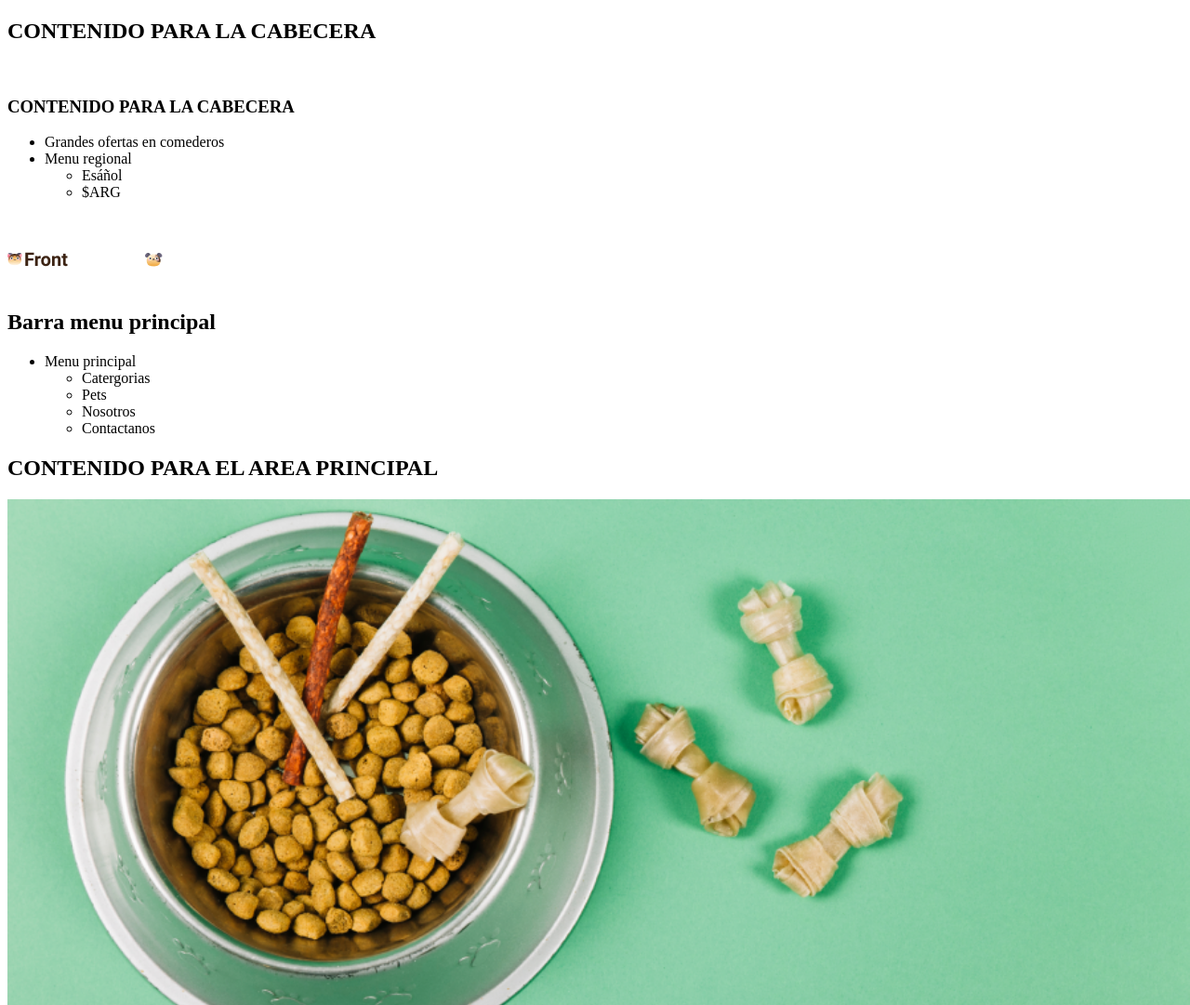
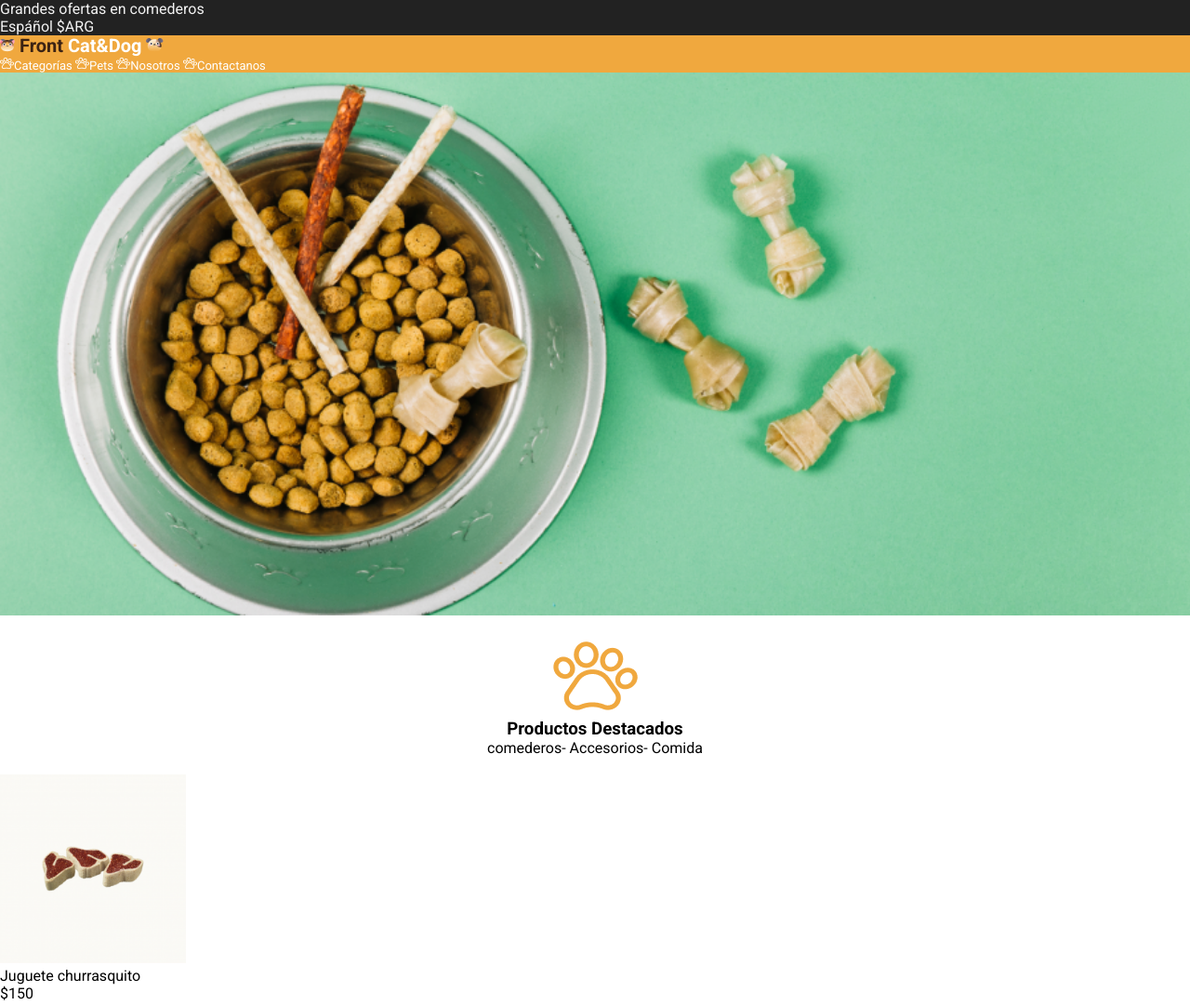
Before and after one commit to bcollin327/ProyFrend, a plain HTML site: page index.html in a window 1280 px wide. Shown: the top 1081 px of the page at 93% size. Drawn offline with Linux system fonts and the light colour scheme.

Commit message:
agregando hoja de estilo

```diff
--- /dev/null
+++ b/css/estilo.css
@@ -0,0 +1,63 @@
+@import url("https://fonts.googleapis.com/css2?family=Roboto:wght@100;400;700&display=swap");
+
+* {
+  font-family: Roboto, sans-serif;
+  margin: 0;
+  padding: 0;
+  box-sizing: border-box;
+}
+
+.header-container-top {
+  background-color: #222222;
+  color: #f3f3f3;
+  font-weight: 400;
+}
+
+.header-lista li {
+    display: inline;
+}
+.header-lista {
+  list-style: none;
+
+}
+
+.nav-links li{
+    display: inline;
+
+}
+.header-container-bottom {
+  background-color: #f0a83e;
+
+}
+
+.logo-base {
+  font-size: 20px;
+  font-weight: 700;
+  line-height: 23.44px;
+  color: #ffffff;
+}
+
+.logo-first {
+  color: #3c2313;
+}
+
+.nav-links {
+  list-style: none;
+  color: #ffffff;
+  font-weight: 400;
+  font-size: 13px;
+
+}
+
+.patita {
+    text-align: center;
+
+
+}
+.menu-destacado li{
+    display: inline;
+}
+h2 {
+    text-align: center;
+    margin-top: 30px;
+}
--- a/index.html
+++ b/index.html
@@ -5,61 +5,77 @@
     <meta charset="UTF-8">
     <meta http-equiv="X-UA-Compatible" content="IE=edge">
     <meta name="viewport" content="width=device-width, initial-scale=1.0">
+    <link rel="stylesheet" href="css/estilo.css" />
     <title>Proyecto</title>
 </head>
 
 <body>
     <header>
-        <h2>CONTENIDO PARA LA CABECERA</h2>
-        <br>
-        <h3>CONTENIDO PARA LA CABECERA</h3>
-        <ul>
-            <li>Grandes ofertas en comederos</li>
-            <li>Menu regional
-                <ul>
-                    <li>Esáñol</li>
+        <section class="header-container-top">
+            <p>Grandes ofertas en comederos</p>
+            <ul class="header-lista">
+                <li>Espáñol</li>
                 <li>$ARG</li>
             </ul>
+
+
+        </section>
+        <section class="header-container-bottom">
+            <p class="logo-base">
+                <img src="img/Cat.png" alt="gato" />
+                <span class="logo-first">Front</span>
+                Cat&Dog
+                <img src="img/Dog.png" alt="perro">
+            </p>
+            <nav>
+                <ul class="nav-links">
+                    <ul class="nav-links">
+                        <li>
+                            <img src="img/pawprint 1.png" alt="" /><span>Categorías</span>
+                        </li>
+                        <li><img src="img/pawprint 1.png" alt="" /><span>Pets</span></li>
+                        <li>
+                            <img src="img/pawprint 1.png" alt="" /><span>Nosotros</span>
+                        </li>
+                        <li>
+                            <img src="img/pawprint 1.png" alt="" /><span>Contactanos</span>
                         </li>
                     </ul>
-        <BR></BR>
-        <IMg src="img/logo.png" ; alt="logo"></IMg>
-        <BR></BR>
-        <H2>Barra menu principal</H2>
-        <nav>
-            <ul>
-                <li>Menu principal</li>
-                <ul>
-                    <li>Catergorias</li>
-                    <li>Pets</li>
-                    <li>Nosotros</li>
-                    <li>Contactanos</li>
-                </ul>
-            </ul>
+
+
             </nav>
+
+        </section>
     </header>
+
     <main>
-        <H2>CONTENIDO PARA EL AREA PRINCIPAL</H2>
         <section>
             <img src="img/comedero_huesitos.png" alt="comedero con huesitos" width="1460px">
-            <h3>Seccion banner</h3>
+            <!--<h3>Seccion banner</h3>
             <nav>
-               <LI>Imagen background</LI>
-               <li>Imagen Background</li>
                 <li>Es un placer tenerte aqui!</li>
                 <li>Comederos en descuento!</li>
                 <li>COMEDEROS</li>
-            </nav>
+            </nav>-->
 
         </section>
         <br>
         <section>
-            <h3>Seccion productos</h3>
-            <img src="img/patita.png" alt="patita de perro" ; align="center">
+            <section class="patita">
+                <img src="img/patita.png" alt="patita de perro">
                 <br>
-            <h1 align="center">Productos Destacados</h1>
-            <span>Comederos</span><span>-</span><span>Accesorios</span><span>-</span><span>Comida</span>
+                <h1>Productos Destacados</h1>
+                <nav>
+                    <ul class="menu-destacado">
+                        <li>comederos-</li>
+                        <li>Accesorios-</li>
+                        <li>Comida</li>
+                    </ul>
+
+
+                </nav>
                 <br>
+            </section>
             <img src="img/churrasquito.png" alt="churrasquitos" width="200">
             <p>Juguete churrasquito</p>
             <p>$150</p>
@@ -73,7 +89,9 @@
             <p>$650</p>
 
         </section>
-        <br>
+        <section class="formulario">
+            <h2>Contáctanos</h2>
+        </section>
 
     </main>
     <footer>
@@ -87,6 +105,7 @@
         <p>Todos los derechos reservados Front End</p>
     </footer>
 </body>
+
 </html>
 
 <!--<!DOCTYPE html>
```
Also changed, not shown: img/Cat.png (added), img/Dog.png (added), img/pawprint 1.png (added). Lines whose indentation alone changed are shown as unchanged.
